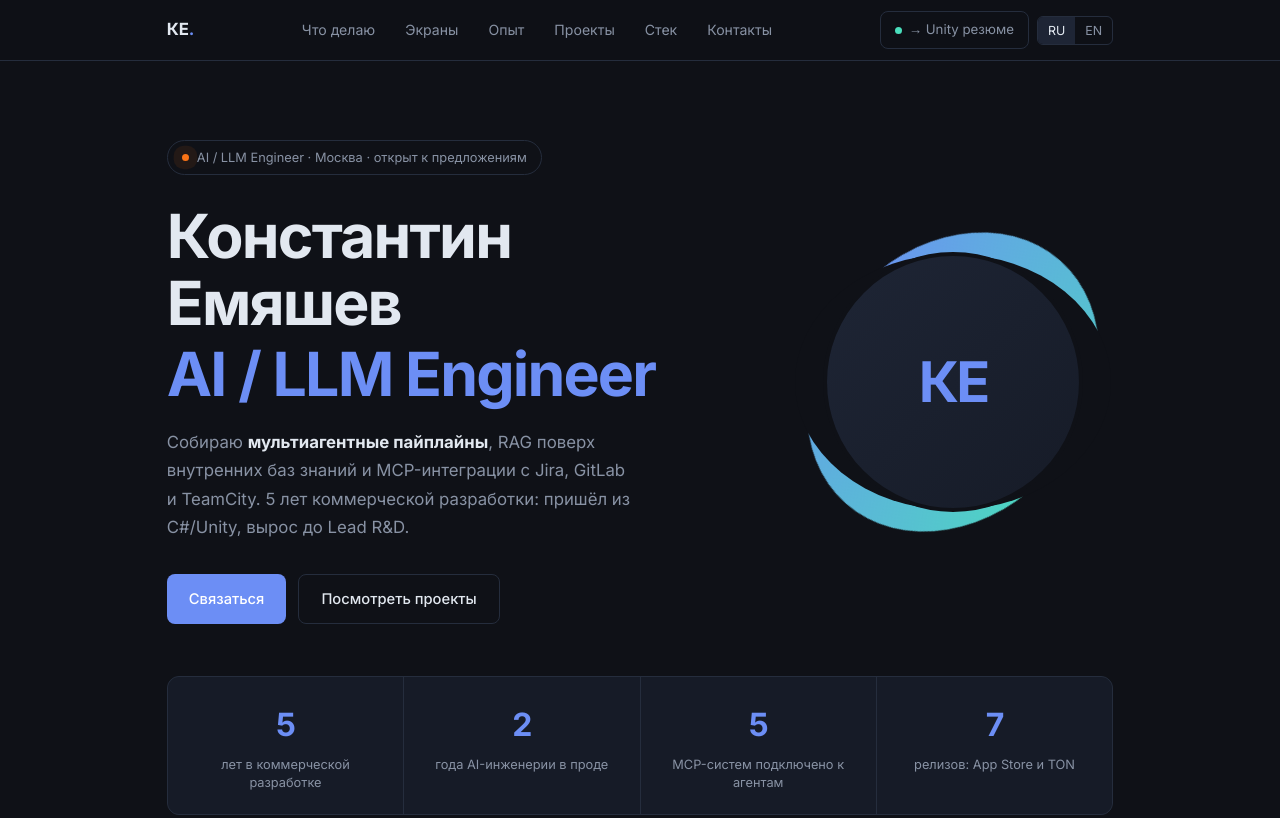
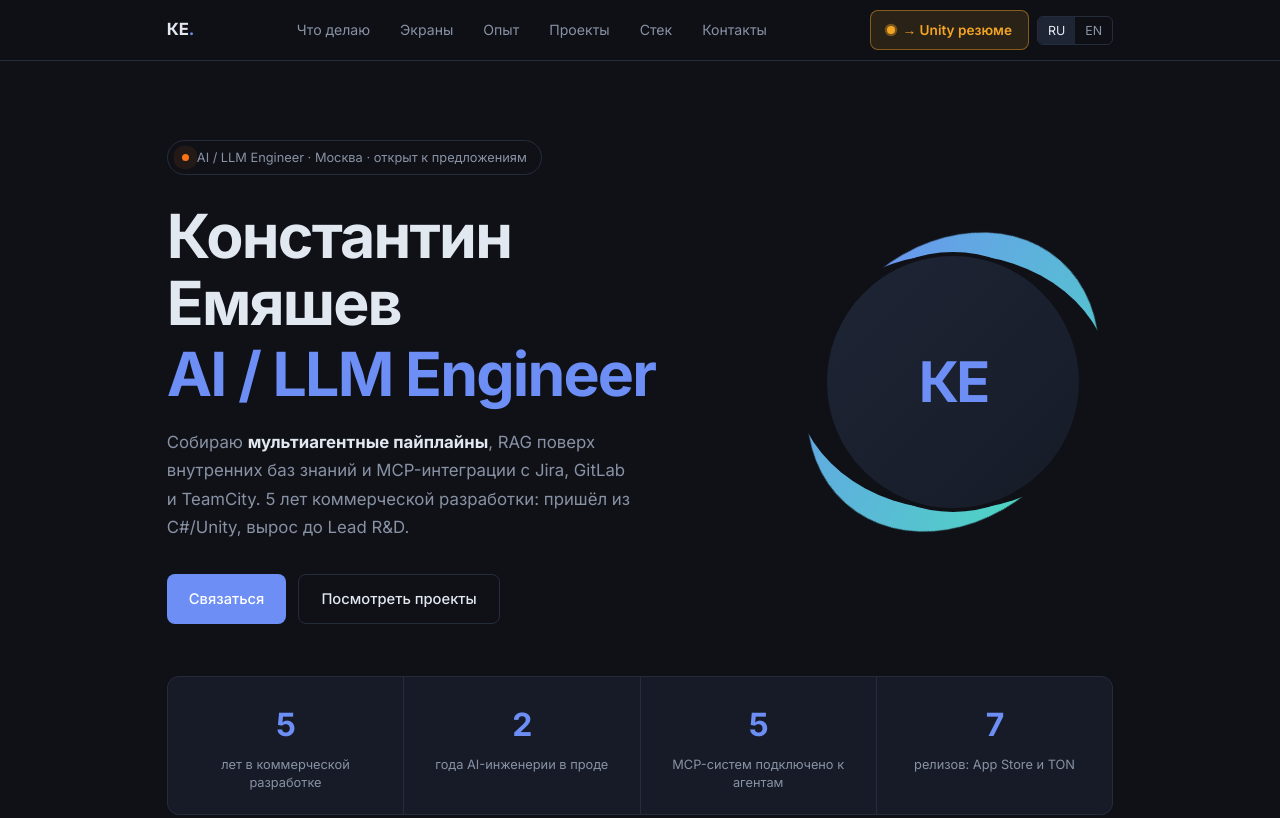
Before and after one commit to kioflex12/kioflex12.github.io, a plain HTML site: page ai.html in a window 1280 px wide. Shown: the top 818 px of the page. Drawn offline with Linux system fonts and the light colour scheme.

Commit message:
nav: make cross-resume switcher more prominent (amber/blue chip + pulsing dot)

```diff
--- a/ai.html
+++ b/ai.html
@@ -55,12 +55,13 @@ nav{
 }
 .nav-links a:hover,.nav-links a.active{background:var(--bg3);color:var(--text)}
 .nav-switch a{
-  display:inline-flex;align-items:center;gap:7px;
-  padding:7px 14px;border:1px solid var(--border);border-radius:8px;
-  font-size:.83rem;color:var(--muted);transition:.2s;
+  display:inline-flex;align-items:center;gap:8px;
+  padding:8px 16px;border:1px solid rgba(245,165,36,.45);border-radius:8px;
+  font-size:.85rem;font-weight:600;color:#F5A524;background:rgba(245,165,36,.12);transition:.2s;
 }
-.nav-switch a:hover{border-color:#F5A524;color:#F5A524}
-.nav-switch .pip{width:7px;height:7px;border-radius:50%;background:#4ADEBC;flex:none}
+.nav-switch a:hover{background:rgba(245,165,36,.22);border-color:#F5A524;transform:translateY(-1px);box-shadow:0 4px 16px rgba(245,165,36,.18)}
+.nav-switch .pip{width:8px;height:8px;border-radius:50%;background:#F5A524;flex:none;box-shadow:0 0 0 0 rgba(245,165,36,.6);animation:swpulse 2.2s ease-out infinite}
+@keyframes swpulse{0%{box-shadow:0 0 0 0 rgba(245,165,36,.55)}70%{box-shadow:0 0 0 7px rgba(245,165,36,0)}100%{box-shadow:0 0 0 0 rgba(245,165,36,0)}}
 .lang-sw{display:flex;border:1px solid var(--border);border-radius:6px;overflow:hidden}
 .lang-sw button{background:none;border:0;padding:6px 10px;cursor:pointer;color:var(--muted);font-size:.78rem;font-family:inherit;transition:.18s}
 .lang-sw button.on{background:var(--bg3);color:var(--text)}
```
Also changed, not shown: unity.html (+4 -3 lines).
